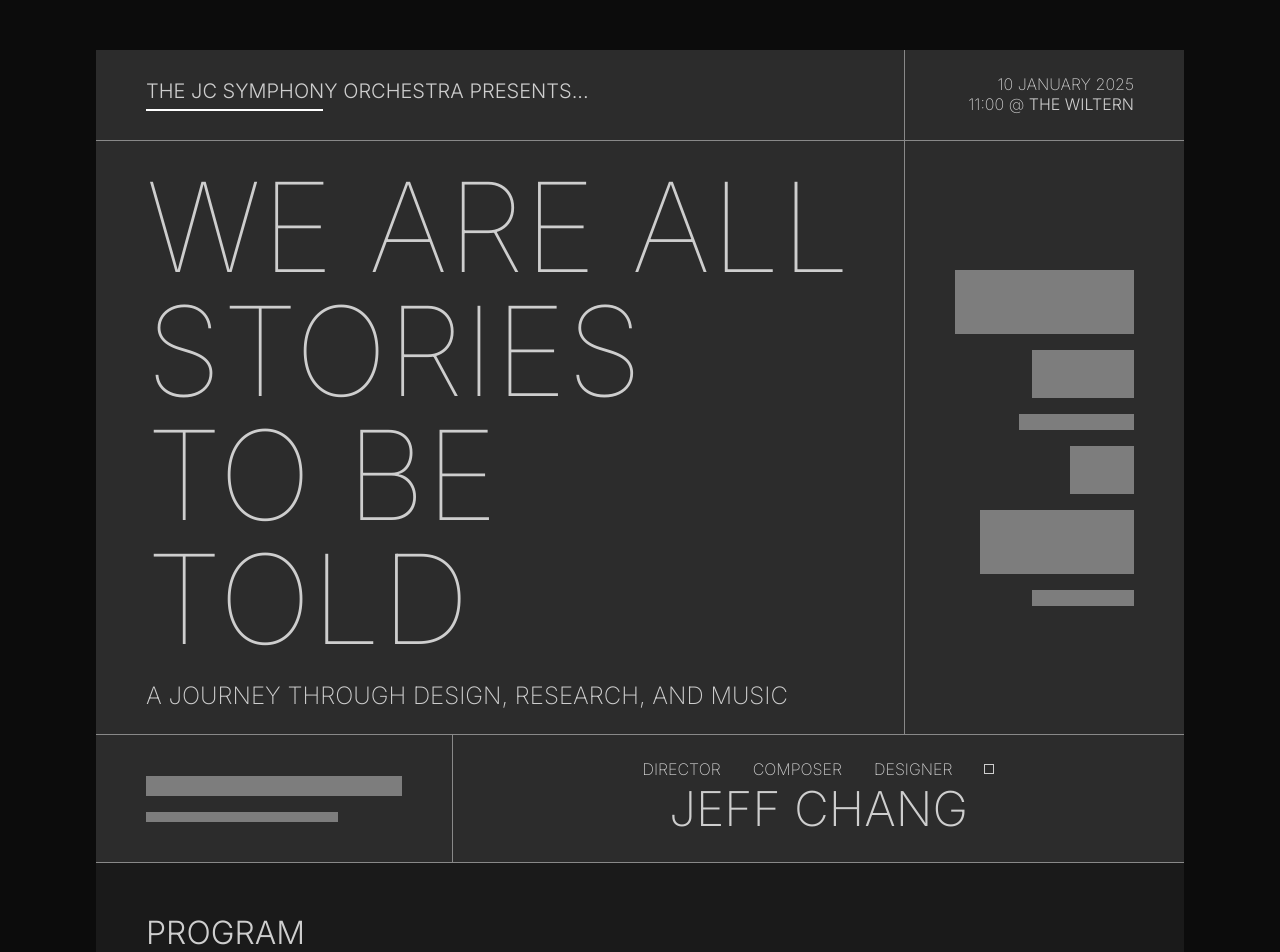
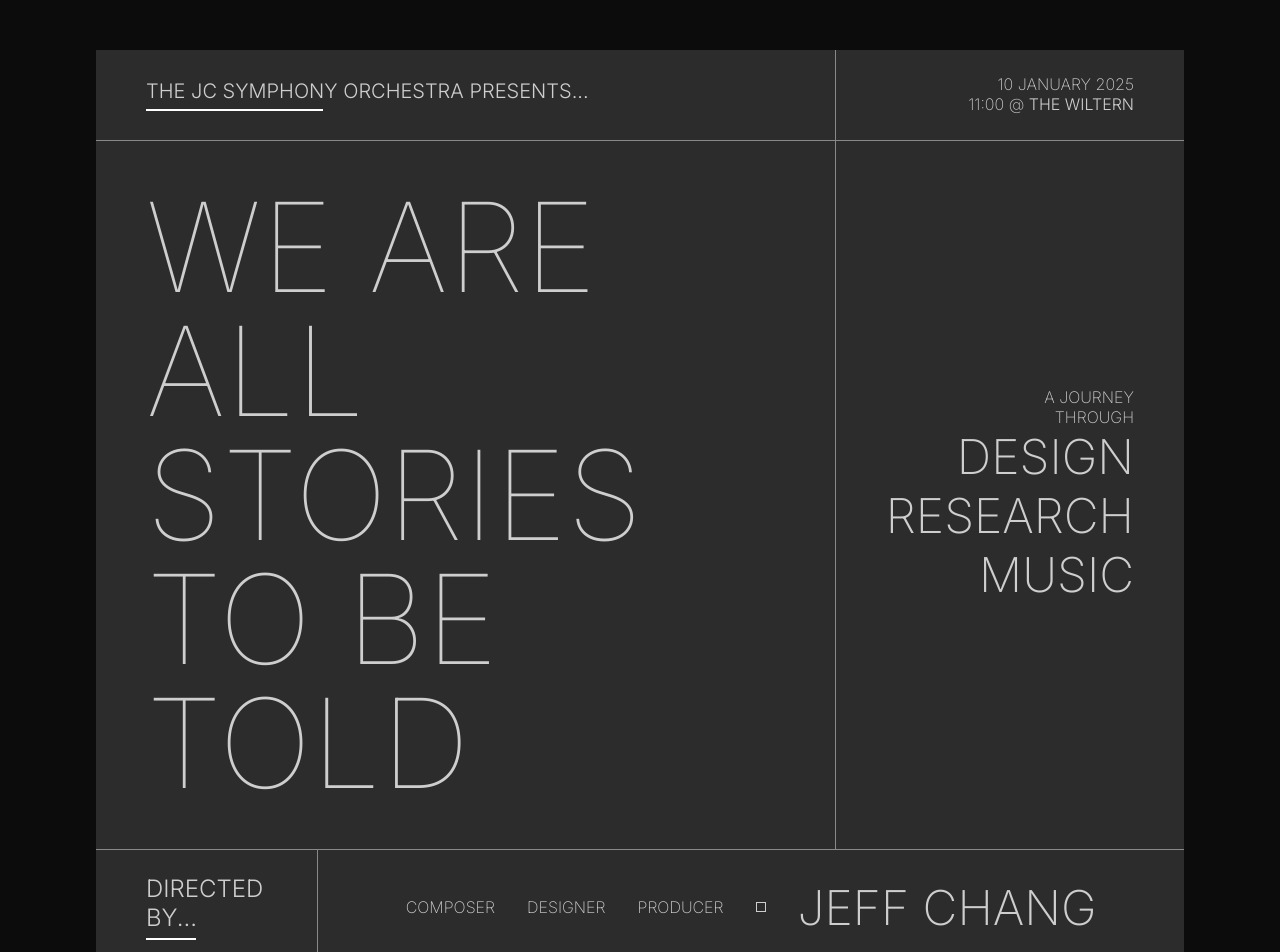
Before and after one commit to jchdesign/portfolio, a React (Create React App) app: page /#/ in a window 1280 px wide. Shown: the top 952 px of the page. Built offline with nearby package versions, Linux system fonts and the light colour scheme.

Commit message:
home grid update

```diff
--- a/src/components/HomeGrid.jsx
+++ b/src/components/HomeGrid.jsx
@@ -21,31 +21,24 @@ function HomeGrid() {
           <span className='h5 font-200'>{timeDisplay} @ <HyperLink text='THE WILTERN' url='https://www.wiltern.com/' size='h5 font-300'/></span>
         </div>
         <div className='grid-item'>
-          <p className='title1 font-100'>WE ARE ALL<br></br>STORIES<br></br>TO BE TOLD</p>
           <br></br>
-          <p className='h3 font-200'>A Journey Through Design, Research, and Music</p>
+          <p className='title1 font-100'>WE ARE ALL <br></br>STORIES<br></br>TO BE TOLD</p>
+          <br></br>
         </div>
-        <div className='grid-item flex-align-end'>
-          <div className='block-container-1'>
-              <div className='block1'></div>
-              <div className='block2'></div>
-              <div className='block3'></div>
-              <div className='block4'></div>
-              <div className='block5'></div>
-              <div className='block6'></div>
-          </div>
+        <div className='grid-item text-align-right flex-align-end'>
+        <p className='h5 font-200'>A Journey <br></br>Through</p>
+        <p className='h1 font-200'>Design<br></br>Research<br></br>Music<br></br></p>
         </div>
         <div className='grid-item'>
           <div className='block-container-2'>
-            <div className='block1'></div>
-            <div className='block2'></div>
+          <TitleUL text='Directed By...' size='h3'/>
           </div>
         </div>
         <div className='grid-item'>
           <div className='home-credits-container'>
-            <p className='h5 font-200'>DIRECTOR</p>
             <p className='h5 font-200'>COMPOSER</p>
             <p className='h5 font-200'>DESIGNER</p>
+            <p className='h5 font-200'>PRODUCER</p>
             <div className='square'></div>
             <p className='h1 font-200'>JEFF CHANG</p>
           </div>
--- a/src/data/film_data.js
+++ b/src/data/film_data.js
@@ -7,7 +7,7 @@ const film_data = [
         title: 'Oniria Hill',
         listing: 'Oniria Hill',
         role: ['JEFF CHANG', 'Composer'],
-        credit: 'CHUCHO MARTÍNEZ', // For the program listing
+        credit: 'MARTÍNEZ', // For the program listing
         arranged: true,
         duration: 'OCT 2024 - PRESENT',
         collab: true,
--- a/src/index.css
+++ b/src/index.css
@@ -161,7 +161,7 @@ p {
 #home-grid {
   width: 100%;
   display: grid;
-  grid-template-columns: 1fr 7fr 2.5fr;
+  grid-template-columns: 3fr 7fr 3fr;
   grid-auto-rows: max-content;
   gap: 1px;
   background-color: var(--outline-primary);
```
